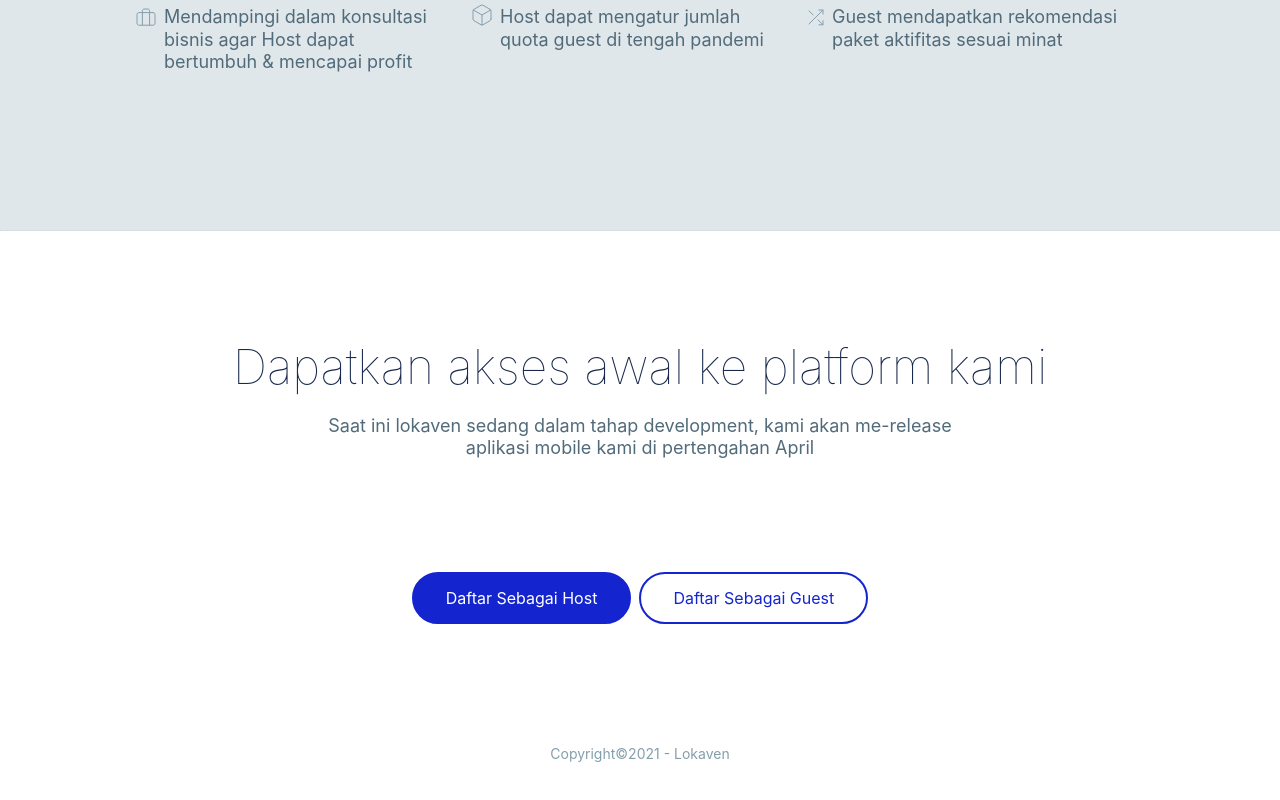
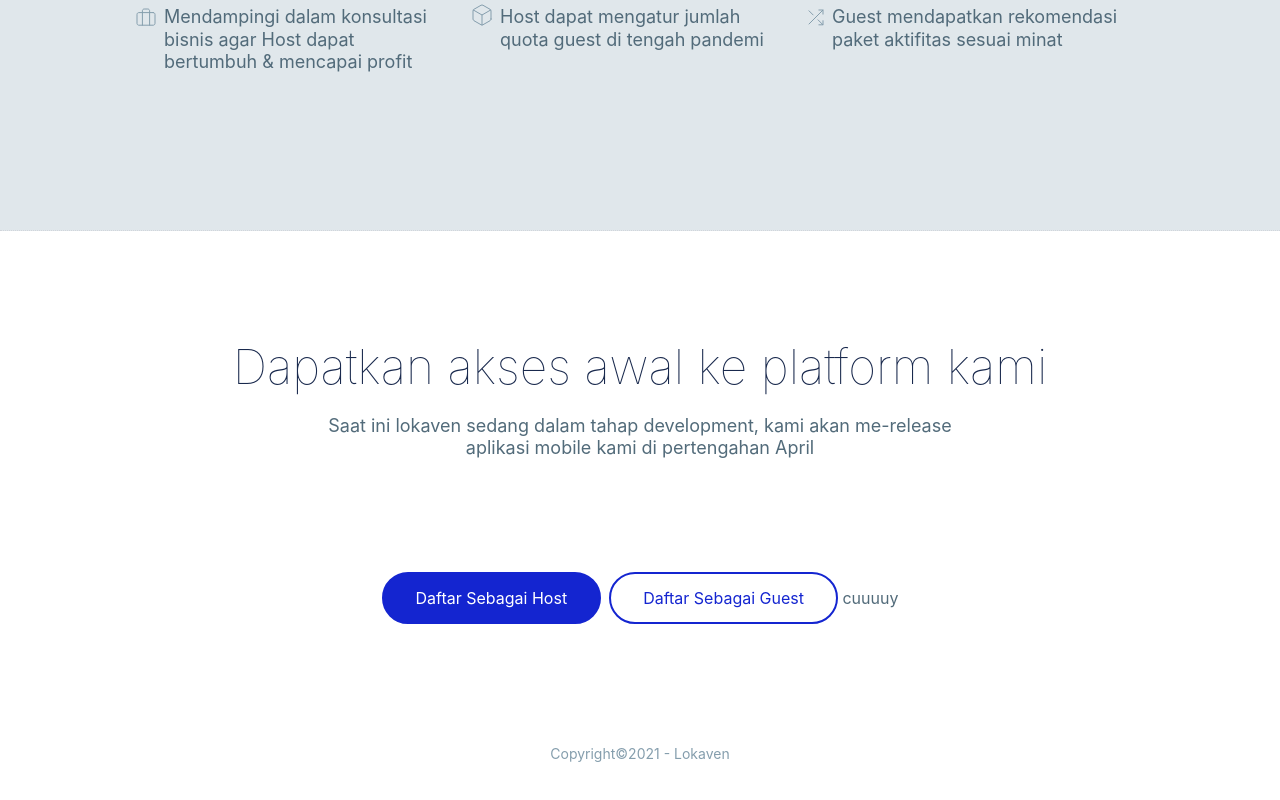
Before and after one commit to prath/Lokaven-Landing, a Vue app: page / in a window 1280 px wide. Shown: the part 4707-5507 px from the top of the page. Built offline with nearby package versions, Linux system fonts and the light colour scheme.

Commit message:
ada update cuuuy

```diff
--- a/src/views/BottomCta.vue
+++ b/src/views/BottomCta.vue
@@ -17,6 +17,7 @@
         label="Daftar Sebagai Guest"
         varian="secondary"
       />
+      cuuuuy
     </div>
   </article>
 </template>
```
